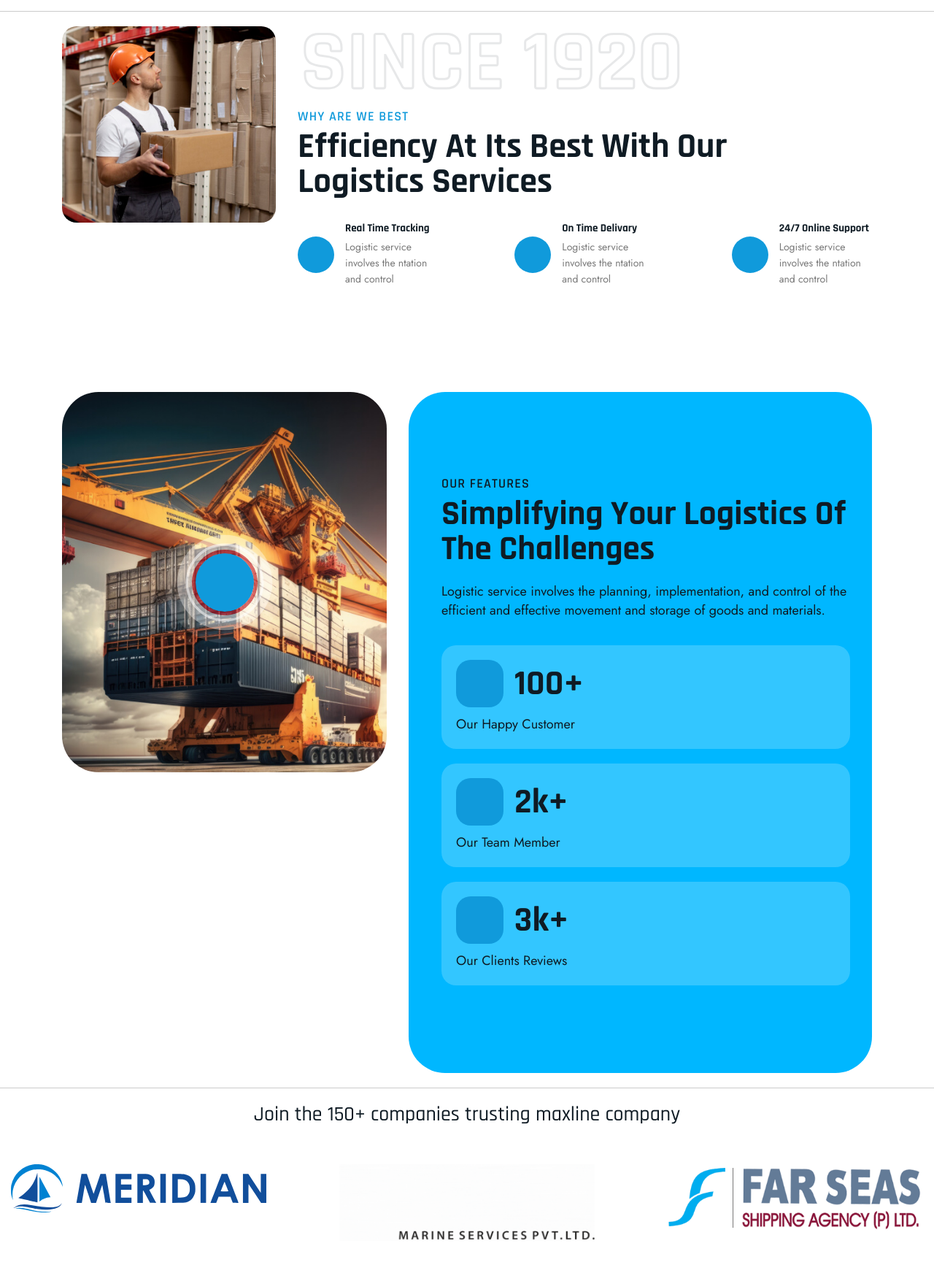
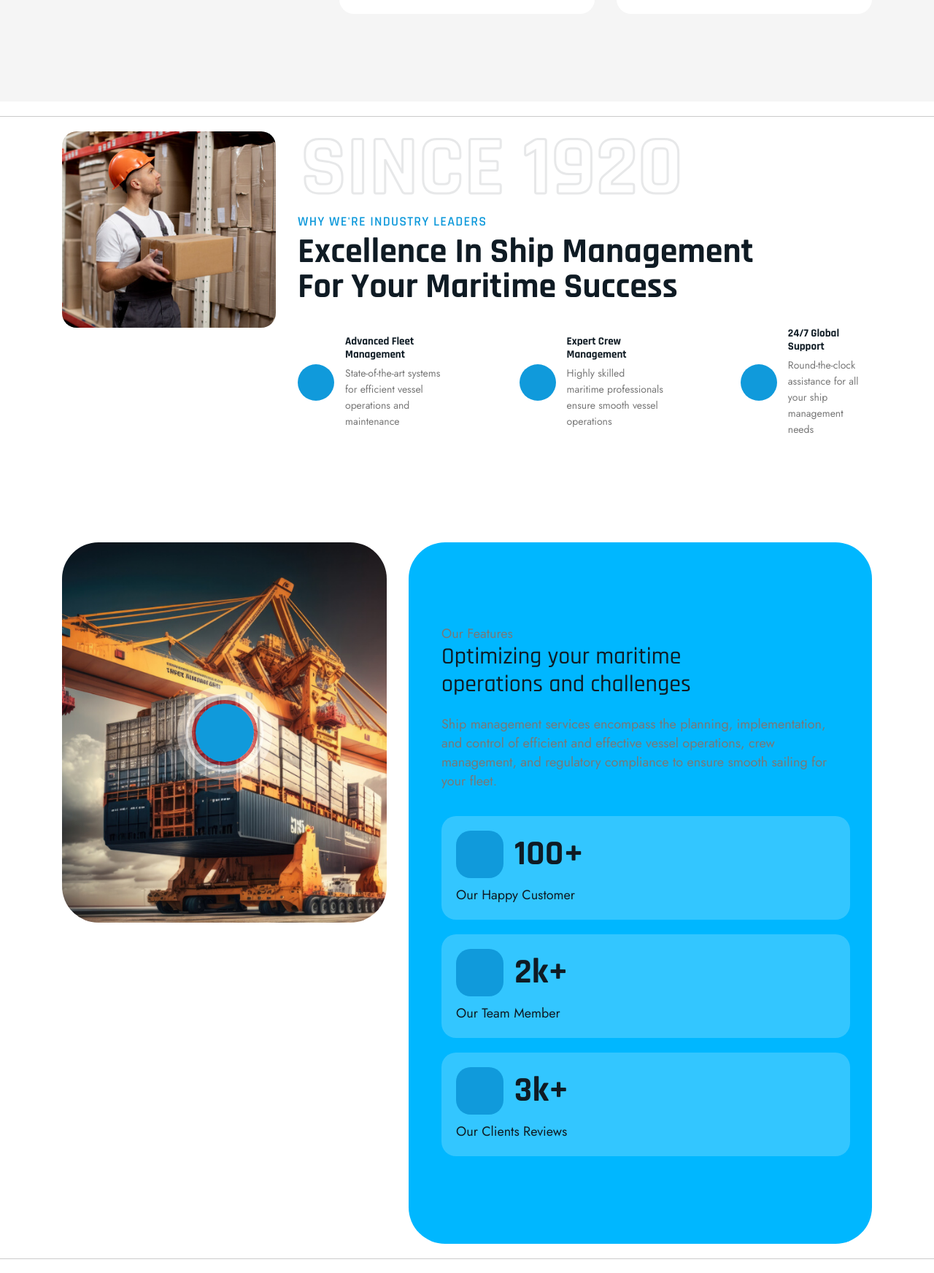
Before and after one commit to Ashutoshpayasi/Shipping, a PHP site: page / in a window 1280 px wide. Shown: the part 3020-4764 px from the top of the page at 73% size. Run offline with PHP 8.4, Linux system fonts and the light colour scheme; some libraries are stand-ins or nearby versions; some web fonts are replaced.

Commit message:
update content

```diff
--- a/index.php
+++ b/index.php
@@ -224,16 +224,13 @@
                         <div class="why-choose-one__left">
                             <div class="section-title text-left">
                                 <div class="section-title__tagline-box">
-                                    <span class="section-title__tagline">Why Chose us</span>
+                                    <span class="section-title__tagline">Why Choose Us</span>
                                 </div>
-                                <h2 class="section-title__title">Delivering excellence every a time Express Logistics
-                                </h2>
+                                <h2 class="section-title__title">Delivering Excellence in Ship Management Services</h2>
                             </div>
-                            <p class="why-choose-one__text" style="text-align: justify;">Construction is an essential industry that involves building
-                                adesigning the an structures such as buildings roads, bridges Construction is an essent
-                                industry that involves building adesigning the a structures such </p>
+                            <p class="why-choose-one__text" style="text-align: justify;">Our Ship Management company is dedicated to providing top-tier services in the maritime industry. We offer comprehensive solutions for vessel operations, maintenance, and crew management. With our expertise and commitment to quality, we ensure that your fleet operates efficiently, safely, and in compliance with international regulations.</p>
                             <div class="why-choose-one__btn-box">
-                                <a href="about.php" class="thm-btn why-choose-one__btn">Read more<span></span></a>
+                                <a href="about.php" class="thm-btn why-choose-one__btn">Learn More<span></span></a>
                             </div>
                         </div>
                     </div>
@@ -266,10 +263,9 @@
                                 <div class="section-title__tagline-box">
                                     <span class="section-title__tagline">About Us</span>
                                 </div>
-                                <h2 class="section-title__title">Seamless logistics for your <br> business needs</h2>
+                                <h2 class="section-title__title">Expert ship management for <br> your maritime needs</h2>
                             </div>
-                            <p class="about-one__text">Construction is an essential industry that involves building
-                                adesigning the a structures such as buildings roads, bridges</p>
+                            <p class="about-one__text">Ship management is a crucial service that involves overseeing all aspects of vessel operations, ensuring safety, efficiency, and compliance with international maritime regulations.</p>
                             <div class="about-one__list-box">
                                 <div class="about-one__shape-1">
                                     <img src="assets/images/shapes/about-one-shape-1.png" alt="">
@@ -279,24 +275,24 @@
                                         <div class="about-one__icon">
                                             <span class="icon-conveyor-1"></span>
                                         </div>
-                                        <h3>Delivering successthe <br> through logistics</h3>
+                                        <h3>Delivering excellence in <br> maritime operations</h3>
                                     </li>
                                     <li>
                                         <div class="about-one__icon">
                                             <span class="icon-clock"></span>
                                         </div>
-                                        <h3>Logistics expertise for your<br> competitive </h3>
+                                        <h3>Maritime expertise for your <br> fleet's success</h3>
                                     </li>
                                     <li>
                                         <div class="about-one__icon">
                                             <span class="icon-fragile"></span>
                                         </div>
-                                        <h3>Streamliningm supply chain<br> processes</h3>
+                                        <h3>Ensuring safety and efficiency <br> in vessel management</h3>
                                     </li>
                                 </ul>
                             </div>
                             <div class="about-one__btn-box">
-                                <a href="about.php" class="thm-btn about-one__btn">Read more<span></span></a>
+                                <a href="about.php" class="thm-btn about-one__btn">Learn more<span></span></a>
                             </div>
                         </div>
                     </div>
@@ -337,8 +333,7 @@
         <section class="process-one">
             <div class="container">
                 <div class="section-title text-center">
-
-                    <h2 class="section-title__title">Your Trusted Sea Freight Provider for <br>Global Success</h2>
+                    <h2 class="section-title__title">Your Trusted Ship Management Partner for <br>Maritime Excellence</h2>
                 </div>
                 <div class="row">
                     <!--Process One Single Start-->
@@ -348,12 +343,12 @@
                                 <img src="assets/images/shapes/process-one-shape-1.png" alt="">
                             </div>
                             <div class="process-one__count"></div>
-                            <h3 class="process-one__title">Seamless Ocean Supply Chain</h3>
+                            <h3 class="process-one__title">Comprehensive Fleet Management</h3>
                             <div class="process-one__icon-and-text">
                                 <div class="icon">
                                     <span class="icon-ship"></span>
                                 </div>
-                                <p>Our sea freight services ensure the efficient and seamless implementation of your global supply chain.</p>
+                                <p>Our expert team ensures efficient operation, maintenance, and compliance of your entire fleet.</p>
                             </div>
                         </div>
                     </div>
@@ -365,12 +360,12 @@
                                 <img src="assets/images/shapes/process-one-shape-1.png" alt="">
                             </div>
                             <div class="process-one__count"></div>
-                            <h3 class="process-one__title">Reliable Ocean Distribution</h3>
+                            <h3 class="process-one__title">Crew Management Excellence</h3>
                             <div class="process-one__icon-and-text">
                                 <div class="icon">
-                                    <span class="icon-container"></span>
+                                    <span class="icon-team"></span>
                                 </div>
-                                <p>Our reliable distribution network ensures your sea freight reaches its destination safely and on time.</p>
+                                <p>We handle all aspects of crew management, ensuring your vessels are staffed with qualified professionals.</p>
                             </div>
                         </div>
                     </div>
@@ -379,12 +374,12 @@
                     <div class="col-xl-4 col-lg-4 wow fadeInUp" data-wow-delay="300ms">
                         <div class="process-one__single">
                             <div class="process-one__count"></div>
-                            <h3 class="process-one__title">Fast and Reliable Sea Logistics</h3>
+                            <h3 class="process-one__title">Technical and Safety Management</h3>
                             <div class="process-one__icon-and-text">
                                 <div class="icon">
-                                    <span class="icon-anchor"></span>
+                                    <span class="icon-safety"></span>
                                 </div>
-                                <p>Experience fast and reliable logistics with our comprehensive sea freight solutions.</p>
+                                <p>Our comprehensive technical and safety management ensures your fleet operates at peak efficiency and compliance.</p>
                             </div>
                         </div>
                     </div>
@@ -412,12 +407,9 @@
                             <div class="section-title text-left">
                                 <div class="section-title__tagline-box">
                                     <h3 class="why-choose-two__big-text">Since 1920</h3>
-                                    <span class="section-title__tagline">Why are we best</span>
-
-
+                                    <span class="section-title__tagline">Why we're industry leaders</span>
                                 </div>
-                                <h2 class="section-title__title">Efficiency at its best with our<br> logistics services
-                                </h2>
+                                <h2 class="section-title__title">Excellence in ship management<br> for your maritime success</h2>
                             </div>
                             <ul class="why-are-we__list list-unstyled">
                                 <li>
@@ -425,11 +417,11 @@
                                         <span class="icon-arrow-down-left"></span>
                                     </div>
                                     <div class="icon">
-                                        <span class="icon-location why-are-we__location"></span>
+                                        <span class="icon-location why-are-welocation"></span>
                                     </div>
                                     <div class="content">
-                                        <h3>Real Time tracking</h3>
-                                        <p>Logistic service involves the ntation and control </p>
+                                        <h3>Advanced Fleet Management</h3>
+                                        <p>State-of-the-art systems for efficient vessel operations and maintenance</p>
                                     </div>
                                 </li>
                                 <li>
@@ -437,11 +429,11 @@
                                         <span class="icon-arrow-down-right"></span>
                                     </div>
                                     <div class="icon">
-                                        <span class="icon-shopping-cart why-are-we__cart"></span>
+                                        <span class="icon-shopping-cart why-are-wecart"></span>
                                     </div>
                                     <div class="content">
-                                        <h3>On time delivary</h3>
-                                        <p>Logistic service involves the ntation and control </p>
+                                        <h3>Expert Crew Management</h3>
+                                        <p>Highly skilled maritime professionals ensure smooth vessel operations</p>
                                     </div>
                                 </li>
                                 <li>
@@ -449,12 +441,11 @@
                                         <span class="icon-call why-are-we__call"></span>
                                     </div>
                                     <div class="content">
-                                        <h3>24/7 online support</h3>
-                                        <p>Logistic service involves the ntation and control </p>
+                                        <h3>24/7 Global Support</h3>
+                                        <p>Round-the-clock assistance for all your ship management needs</p>
                                     </div>
                                 </li>
                             </ul>
-
                         </div>
                     </div>
                 </div>
@@ -482,14 +473,12 @@
                     <div class="col-xl-7">
                         <div class="counter-one__right wow slideInRight" data-wow-delay="100ms" data-wow-duration="2500ms">
                             <div class="section-title text-left">
-                                <div class="section-title__tagline-box">
-                                    <span class="section-title__tagline">Our Features</span>
+                                <div class="section-titletagline-box">
+                                    <span class="section-titletagline">Our Features</span>
                                 </div>
-                                <h2 class="section-title__title">Simplifying your logistics of <br>the challenges</h2>
+                                <h2 class="section-titletitle">Optimizing your maritime <br>operations and challenges</h2>
                             </div>
-                            <p class="counter-one__right-text">Logistic service involves the planning, implementation,
-                                and control of the efficient and effective movement and storage of goods and materials.
-                            </p>
+                            <p class="counter-oneright-text">Ship management services encompass the planning, implementation, and control of efficient and effective vessel operations, crew management, and regulatory compliance to ensure smooth sailing for your fleet.</p>
                             <ul class="counter-one__count-list list-unstyled">
                                 <li>
                                     <div class="counter-one__icon-and-count">
@@ -625,36 +614,33 @@
                                 </h2>
                             </div>
                             <div class="accrodion-grp faq-one-accrodion" data-grp-name="faq-one-accrodion-1">
-                                <div class="accrodion  active">
+                                <div class="accrodion active">
                                     <div class="accrodion-title">
-                                        <h4>How can I track my shipment?</h4>
+                                        <h4>How do you ensure compliance with maritime regulations?</h4>
                                     </div>
                                     <div class="accrodion-content">
                                         <div class="inner">
-                                            <p>It is a long established fact that a reader will be distr acted bioiiy
-                                                the real ism dablea content of a page when looking at its layout </p>
+                                            <p>Our team of experts stays up-to-date with all international maritime regulations. We implement robust systems and procedures to ensure your fleet remains compliant at all times, including regular audits and crew training programs.</p>
                                         </div><!-- /.inner -->
                                     </div>
                                 </div>
                                 <div class="accrodion">
                                     <div class="accrodion-title">
-                                        <h4>What is the average delivery time?</h4>
+                                        <h4>What services are included in your ship management package?</h4>
                                     </div>
                                     <div class="accrodion-content">
                                         <div class="inner">
-                                            <p>It is a long established fact that a reader will be distr acted bioiiy
-                                                the real ism dablea content of a page when looking at its layout </p>
+                                            <p>Our comprehensive ship management package includes technical management, crew management, safety management, procurement and supply chain management, planned maintenance, and 24/7 operational support to ensure the efficient running of your vessels.</p>
                                         </div><!-- /.inner -->
                                     </div>
                                 </div>
                                 <div class="accrodion">
                                     <div class="accrodion-title">
-                                        <h4>Do you offer Smooth Running Supply?</h4>
+                                        <h4>How do you handle crew management and training?</h4>
                                     </div>
                                     <div class="accrodion-content">
                                         <div class="inner">
-                                            <p>It is a long established fact that a reader will be distr acted bioiiy
-                                                the real ism dablea content of a page when looking at its layout </p>
+                                            <p>We have a rigorous crew selection process and maintain a pool of highly qualified seafarers. Our crew management services include recruitment, training, deployment, and ongoing support. We also provide regular training programs to ensure crew members are up-to-date with the latest maritime practices and regulations.</p>
                                         </div><!-- /.inner -->
                                     </div>
                                 </div>
@@ -663,7 +649,7 @@
                     </div>
                     <div class="col-xl-6 col-lg-6">
                         <div class="faq-one__right wow fadeInRight" data-wow-delay="300ms">
-                            <h3 class="faq-one__from-title">Our One-Stop Car Repair Shop</h3>
+                            <h3 class="faq-one__from-title">Our One-Stop ship Repair Shop</h3>
 
                             <form id="contactForm1" class="contact-form-validated faq-one__form" method="post" novalidate="novalidate">
                                 <div class="row">
@@ -739,7 +725,7 @@
                                     <div class="section-title__tagline-box">
                                         <span class="section-title__tagline">latest project</span>
                                     </div>
-                                    <h2 class="section-title__title">Seamless logistics for your logo</h2>
+                                    <h2 class="section-title__title">Seamless shipping for your logo </h2>
                                 </div>
                                 <div class="project-two__btn-box">
                                     <a href="index.php" class="thm-btn project-two__btn">more
@@ -756,8 +742,7 @@
                                 <img src="assets/images/project/project-2-1.jpg" alt="">
                                 <div class="project-two__content">
                                     <p class="project-two__sub-title">Express Logistics</p>
-                                    <h3 class="project-two__title"><a href="index.php">Delivering success
-                                            through logistics</a>
+                                    <h3 class="project-two__title"><a href="index.php">Delivering success through Shipping Management</a>
                                     </h3>
                                 </div>
                             </div>
@@ -772,7 +757,7 @@
                                 <div class="project-two__content">
                                     <p class="project-two__sub-title">Express Logistics</p>
                                     <h3 class="project-two__title"><a href="index.php">Delivering success
-                                            through logistics</a>
+                                            through Shipping Management</a>
                                     </h3>
                                 </div>
                             </div>
@@ -787,7 +772,7 @@
                                 <div class="project-two__content">
                                     <p class="project-two__sub-title">Express Logistics</p>
                                     <h3 class="project-two__title"><a href="index.php">Delivering success
-                                            through logistics</a>
+                                            through Shipping Management</a>
                                     </h3>
                                 </div>
                             </div>
@@ -802,7 +787,7 @@
                                 <div class="project-two__content">
                                     <p class="project-two__sub-title">Express Logistics</p>
                                     <h3 class="project-two__title"><a href="index.php">Delivering success
-                                            through logistics</a>
+                                            through Shipping Management</a>
                                     </h3>
                                 </div>
                             </div>
@@ -817,7 +802,7 @@
                                 <div class="project-two__content">
                                     <p class="project-two__sub-title">Express Logistics</p>
                                     <h3 class="project-two__title"><a href="index.php">Delivering success
-                                            through logistics</a>
+                                            through Shipping Management</a>
                                     </h3>
                                 </div>
                             </div>
@@ -897,7 +882,7 @@
     <script src="assets/vendors/sidebar-content/jquery-sidebar-content.js"></script>
 
     <!-- template js -->
-        <script src="assets/js/onpoint.js"></script>
+    <script src="assets/js/onpoint.js"></script>
 
     <script src="https://cdn.jsdelivr.net/npm/sweetalert2@11"></script>
     <script src="https://code.jquery.com/jquery-3.6.0.min.js"></script>
```
Also changed, not shown: about.php (+27 -40 lines).
